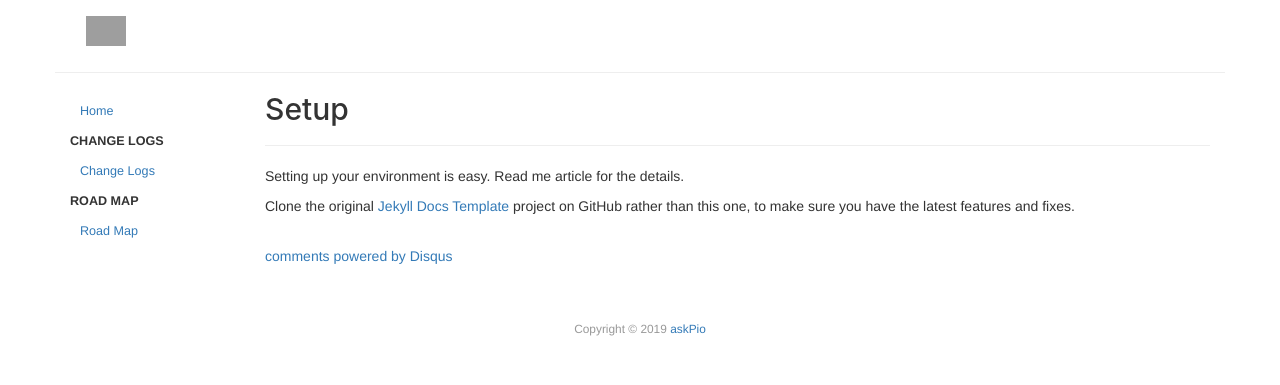
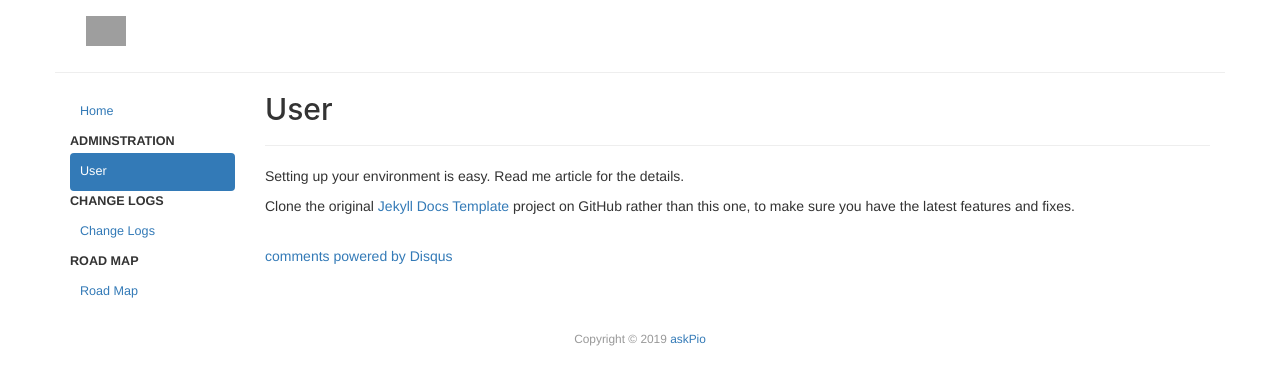
Before and after one commit to Harshgupta71/askPio_Documentation, a Jekyll site: the page built from _posts/2019-01-01-Users.md, in a window 1280 px wide. Shown: the top 385 px of the page. Built offline with Jekyll 4.4.1, drawn with Linux system fonts in a browser that asks for light colours; comment, search, counter and statistics services are not loaded; grey boxes are pictures that could not be loaded.

Commit message:
Update and rename 2015-02-21-setup.md to 2019-01-01-Users.md

```diff
--- a/_posts/2015-02-21-setup.md
+++ b/_posts/2019-01-01-Users.md
@@ -1,8 +1,8 @@
 ---
 layout: page
-title: "Setup"
-category: guide
-date: 2015-02-21 15:39:29
+title: "User"
+category: admin
+date: 2019-01-01 15:39:29
 ---
 
 Setting up your environment is easy. Read me article for the details.
```
